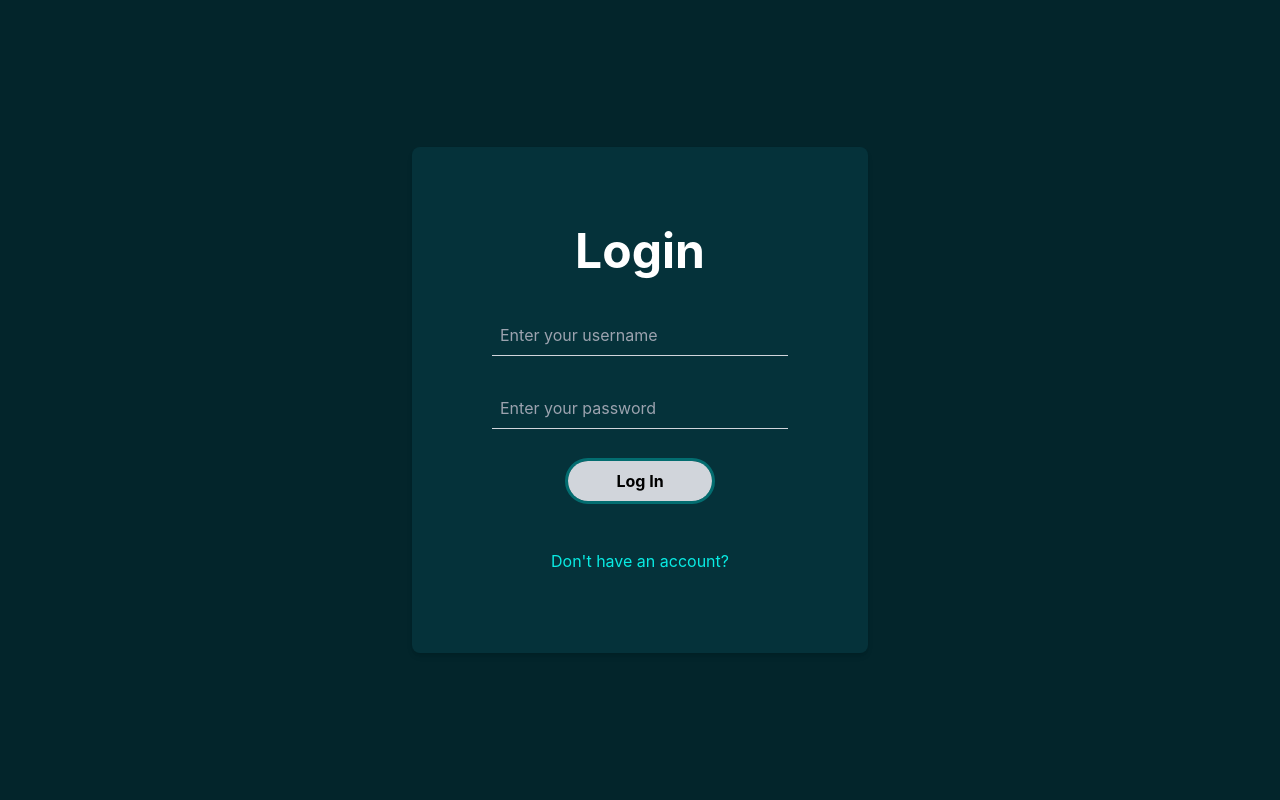
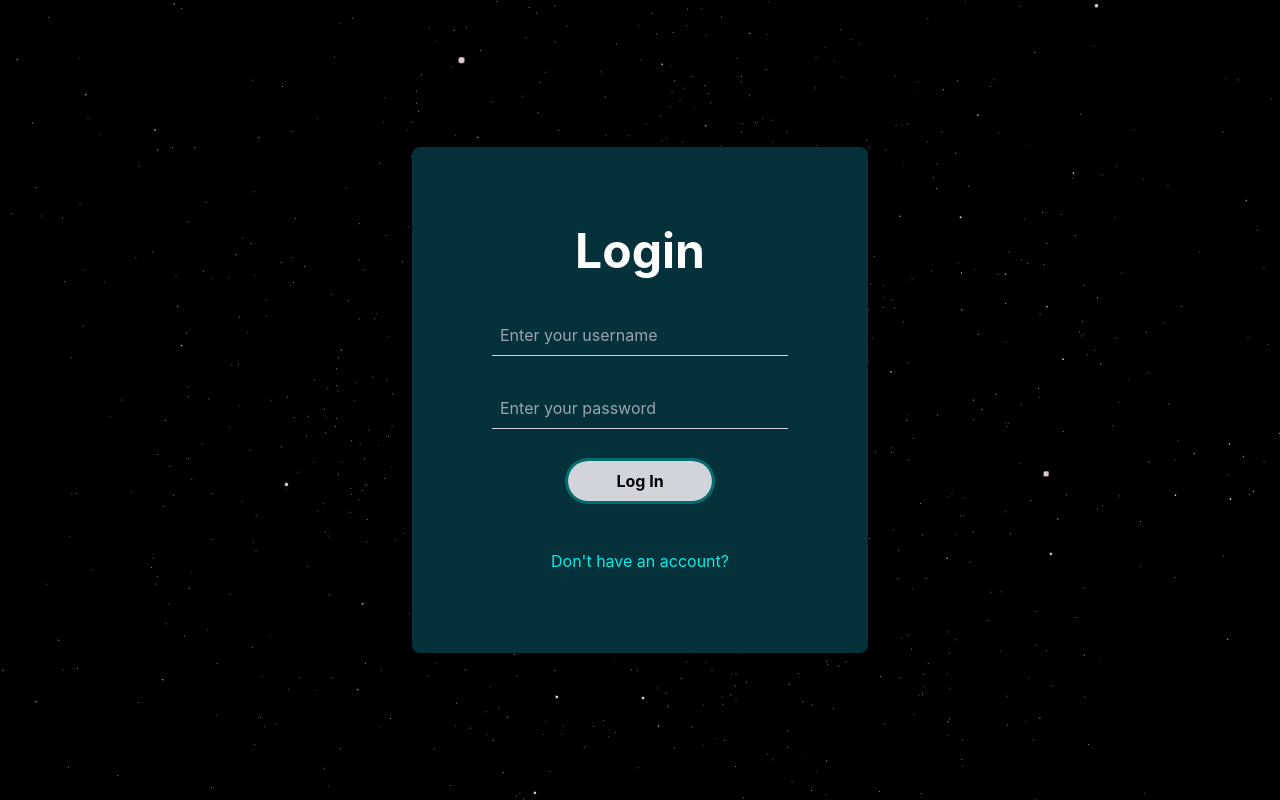
Before and after one commit to kvn-chn/irc-chat-relay, a React (Vite) app in the folder client/: page /login in a window 1280 px wide. Built offline with nearby package versions, Linux system fonts and the light colour scheme.

Commit message:
[+] stars motion using threeJS

```diff
--- a/client/package.json
+++ b/client/package.json
@@ -10,7 +10,10 @@
     "preview": "vite preview"
   },
   "dependencies": {
+    "@react-three/drei": "^9.97.6",
+    "@react-three/fiber": "^8.15.16",
     "axios": "^1.6.7",
+    "maath": "^0.10.7",
     "react": "^18.2.0",
     "react-dom": "^18.2.0",
     "react-router-dom": "^6.22.0",
--- a/client/src/App.tsx
+++ b/client/src/App.tsx
@@ -9,6 +9,7 @@
 import Login from "./Login";
 import Register from "./Register";
 import ChatRooms from "./ChatRooms";
+import StarCanvas from "./components/Stars";
 
 function App() {
   return (
@@ -19,6 +20,7 @@
         <Route path="/" element={<Navigate to="/login" />} />
         <Route path="/chatrooms" element={<ChatRooms />} />
       </Routes>
+      <StarCanvas />
       <ToastContainer
         position="top-center"
         autoClose={2500}
--- a/client/src/Login.tsx
+++ b/client/src/Login.tsx
@@ -4,6 +4,7 @@
 import { toast } from "react-toastify";
 import { useNavigate } from "react-router-dom";
 import { login } from "./apiCalls";
+import StarCanvas from "./components/Stars";
 
 const Login = () => {
   const [username, setUsername] = useState("");
@@ -52,7 +53,7 @@
   return (
     <>
       {!connected ? (
-        <div className="flex flex-col justify-center items-center h-[100vh] bg-[#03252b]">
+        <div className="flex flex-col justify-center items-center h-[100vh] ">
           <div className="flex flex-col bg-[#05323a] rounded-lg py-20 px-20 shadow-md">
             <h1 className="text-5xl font-bold text-white text-center mb-10">
               Login
--- a/client/src/Register.tsx
+++ b/client/src/Register.tsx
@@ -35,7 +35,7 @@
   };
 
   return (
-    <div className="flex flex-col justify-center items-center h-[100vh] bg-[#03252b]">
+    <div className="flex flex-col justify-center items-center h-[100vh]">
       <div className="flex flex-col bg-[#05323a] rounded-lg py-20 px-20 shadow-md">
         <h1 className="text-center text-5xl font-bold text-white mb-8">Register</h1>
 
--- /dev/null
+++ b/client/src/components/Stars.tsx
@@ -0,0 +1,47 @@
+import React from 'react'
+import { useRef, Suspense } from 'react';
+import { Canvas, useFrame } from '@react-three/fiber';
+import { Points, PointMaterial, Preload } from '@react-three/drei';
+import * as random from 'maath/random/dist/maath-random.esm';
+
+const Stars = React.memo((props) => {
+
+  const ref = useRef();
+
+  const sphere = random.inSphere(new Float32Array(5000), { radius: 1.2 });
+
+  useFrame((state, delta) => {
+    ref.current.rotation.x -= delta / 10;
+    ref.current.rotation.y -= delta / 10;
+  });
+
+  return (
+    <group rotation={[0, 0, Math.PI / 4]}>
+      <Points ref={ref} positions={sphere} stride={3} frustumCulled {...props}>
+        <PointMaterial
+          transparent
+          color="#f272c8"
+          size={0.002}
+          sizeAttenuation={true}
+          depthWrite={false}
+        />
+      </Points>
+    </group>
+  )
+});
+
+const StarsCanvas = () => {
+  return (
+    <div className='w-full h-auto absolute inset-0 z-[-1]'>
+      <Canvas camera={{ position: [0, 0, 1] }}>
+        <Suspense fallback={null}>
+          <Stars />
+        </Suspense>
+
+        <Preload all />
+      </Canvas>
+    </div>
+  )
+}
+
+export default StarsCanvas;
--- a/client/src/index.css
+++ b/client/src/index.css
@@ -9,7 +9,7 @@
       sans-serif;
     -webkit-font-smoothing: antialiased;
     -moz-osx-font-smoothing: grayscale;
-    background-color: #05323a;
+    background-color: black;
     color: #09ebe3;
   }
   ::placeholder{
```
Also changed, not shown: 1 other file (tests, documents, lock files or other folders).
